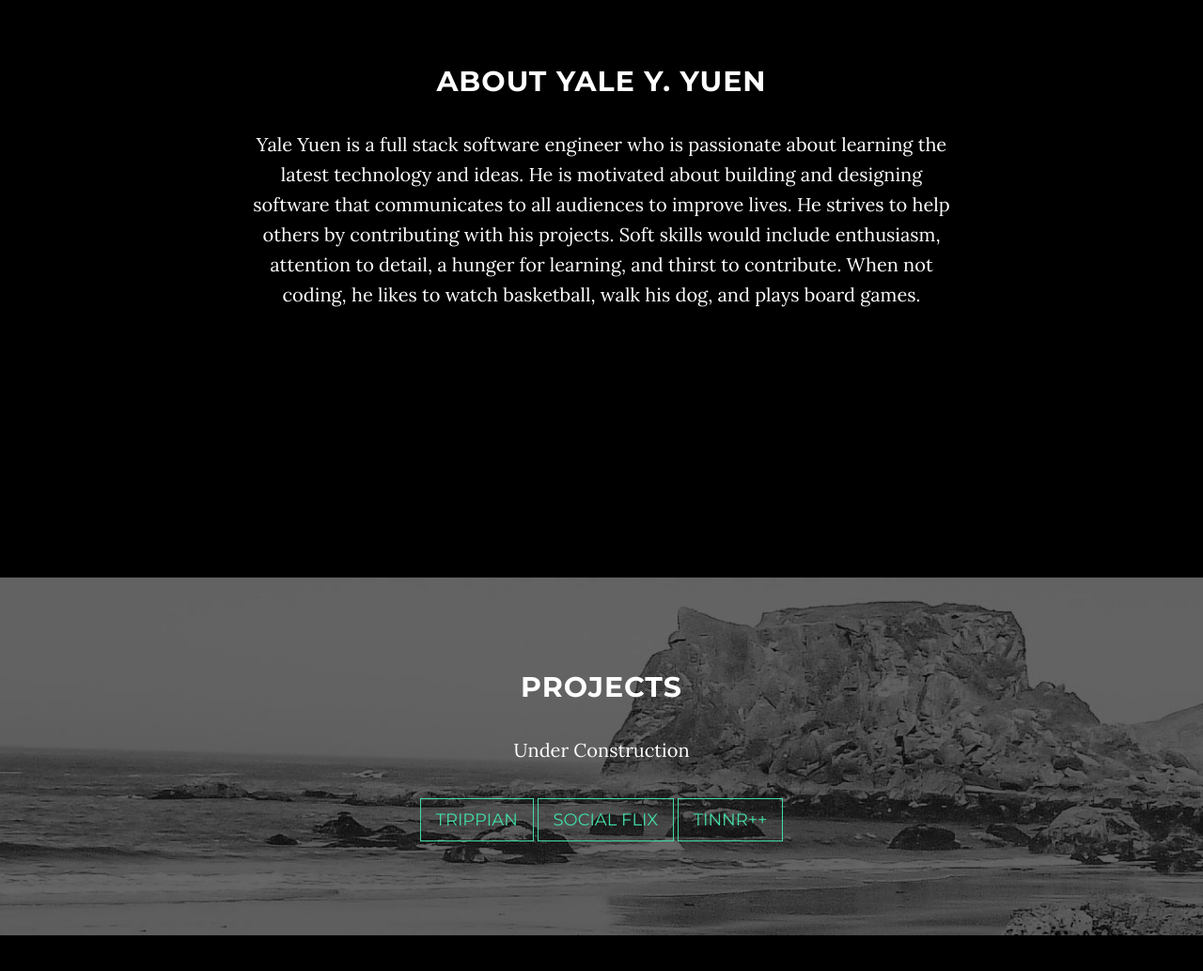
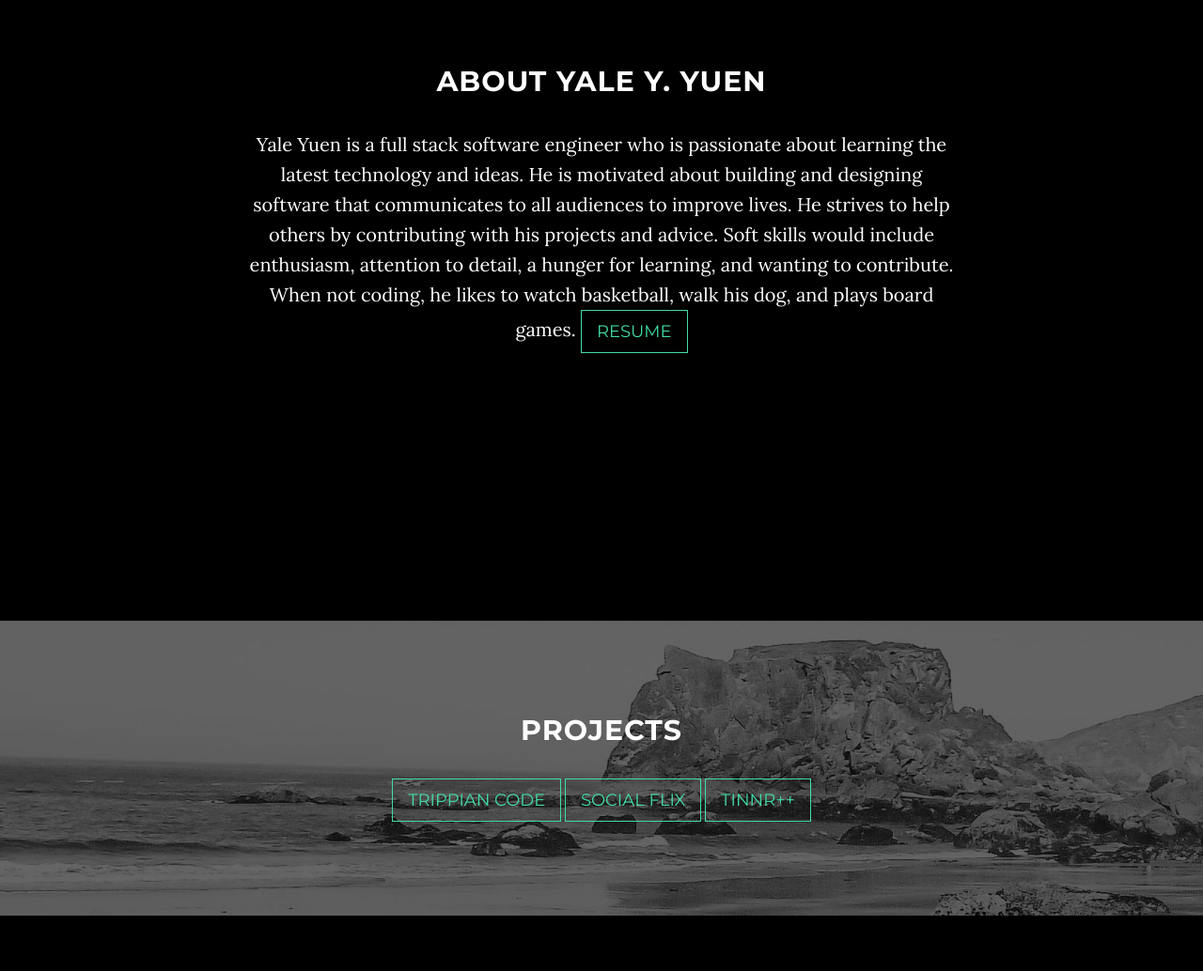
Before and after one commit to Ycube/ycube.github.io, a website: page index.html in a window 1280 px wide. Shown: the part 980-2014 px from the top of the page at 94% size. Drawn offline with nearby package versions, Linux system fonts and the light colour scheme.

Commit message:
update index w/ resume and project links

```diff
--- a/index.html
+++ b/index.html
@@ -91,9 +91,10 @@
         <div class="row">
             <div class="col-lg-8 col-lg-offset-2">
                 <h2>About Yale Y. Yuen</h2>
-                <p>Yale Yuen is a full stack software engineer who is passionate about learning the latest technology and ideas. He is motivated about building and designing software that communicates to all audiences to improve lives. He strives to help others by contributing with his projects. Soft skills would include enthusiasm, attention to detail, a hunger for learning, and thirst to contribute. When not coding, he likes to watch basketball, walk his dog, and plays board games. <!--  <a href="http://startbootstrap.com/template-overviews/grayscale/">the preview page</a>. The theme is open source, and you can use it for any purpose, personal or commercial.</p>
+                <p>Yale Yuen is a full stack software engineer who is passionate about learning the latest technology and ideas. He is motivated about building and designing software that communicates to all audiences to improve lives. He strives to help others by contributing with his projects and advice. Soft skills would include enthusiasm, attention to detail, a hunger for learning, and wanting to contribute. When not coding, he likes to watch basketball, walk his dog, and plays board games. <!--  <a href="http://startbootstrap.com/template-overviews/grayscale/">the preview page</a>. The theme is open source, and you can use it for any purpose, personal or commercial.</p>
                 <p>This theme features stock photos by <a href="http://gratisography.com/">Gratisography</a> along with a custom Google Maps skin courtesy of <a href="http://snazzymaps.com/">Snazzy Maps</a>.</p>
                 <p>Grayscale includes full HTML, CSS, and custom JavaScript files along with LESS files for easy customization.</p> -->
+                <a href="https://s3-us-west-1.amazonaws.com/ycube/Yale_Yuen_Resume.pdf" class="btn btn-default btn-lg">Resume</a>
             </div>
         </div>
     </section>
@@ -104,8 +105,7 @@
             <div class="container">
                 <div class="col-lg-8 col-lg-offset-2">
                     <h2>Projects</h2>
-                    <p>Under Construction</p>
-                    <a href="http://www.trippian.com/" class="btn btn-default btn-lg">Trippian</a>
+                    <a href="https://github.com/trippian/trippian" class="btn btn-default btn-lg">Trippian Code</a>
                     <a href="http://socialflix.herokuapp.com/" class="btn btn-default btn-lg">Social Flix</a>
                     <a href="http://tinnrplusplus.herokuapp.com/#/" class="btn btn-default btn-lg">Tinnr++</a>
                 </div>
```
